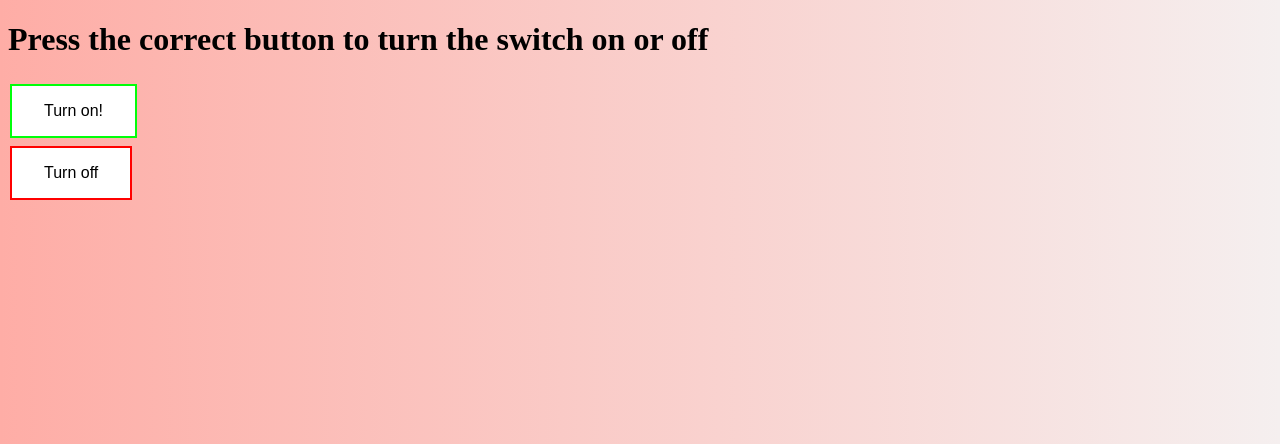
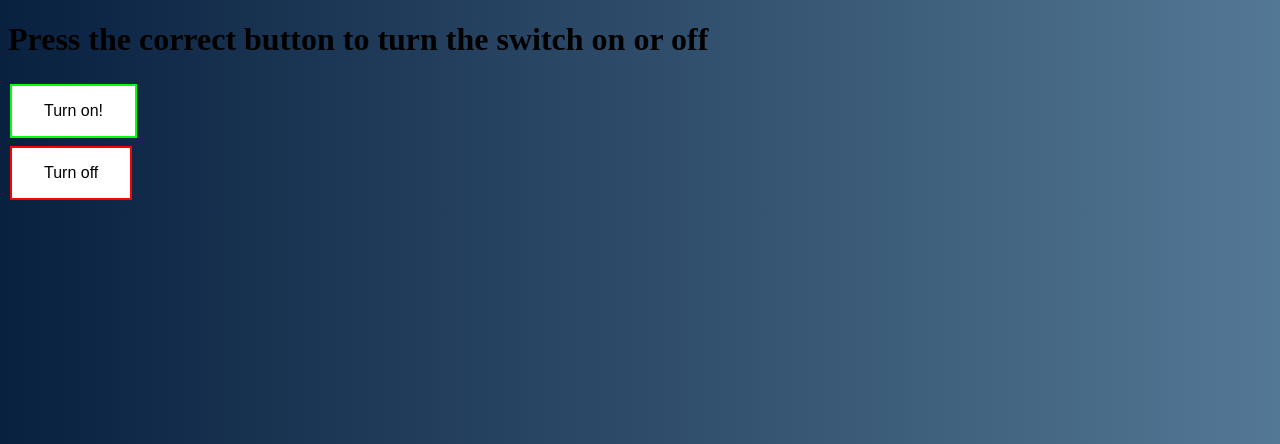
Before and after one commit to pro-gamer007/Bro-Website-Thingy, a Flask app: page / in a window 1280 px wide. Shown: the top 444 px of the page. Run offline with Flask 2, Linux system fonts and the light colour scheme.

Commit message:
cmon just a good background pls

```diff
--- a/templates/index.html
+++ b/templates/index.html
@@ -34,7 +34,7 @@
     color: white;
   }
   body {
-    background-image: linear-gradient(to right, #feada6, #f5efef);
+    background-image: linear-gradient(to right, #09203f, #537895);
 }
   </style>
 
```
